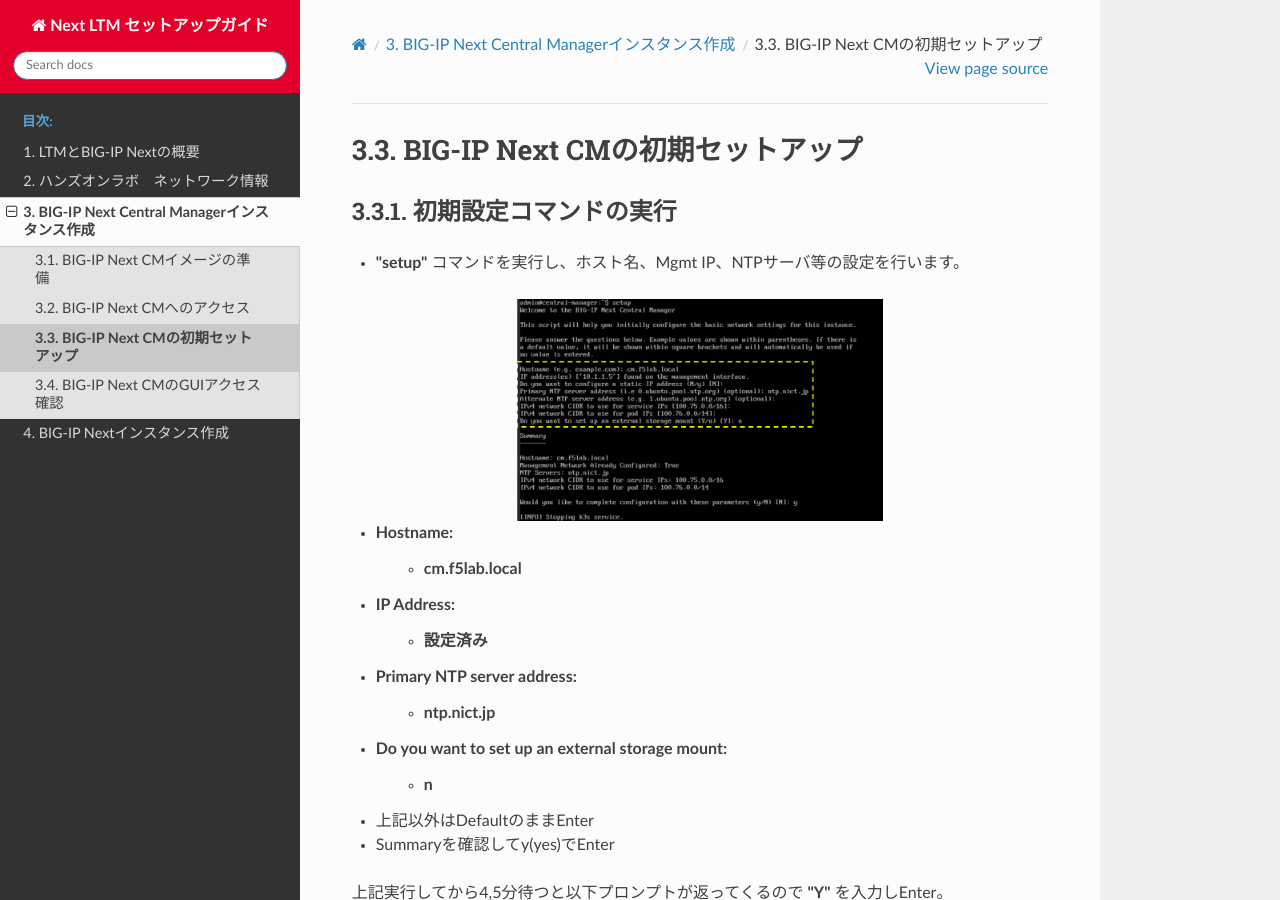
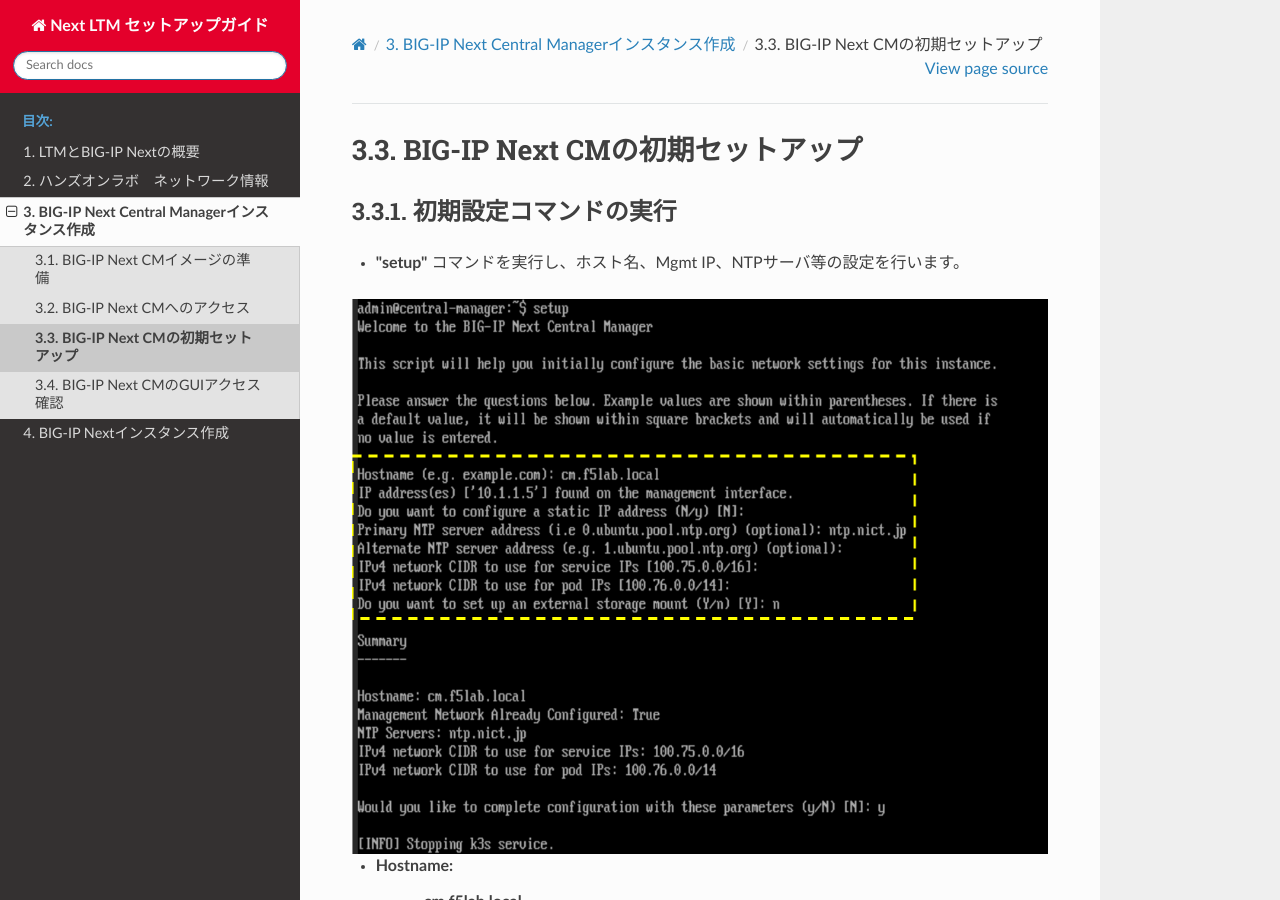
Before and after one commit to BeF5/f5j-easy-setup-next-ltm, a Sphinx documentation site: the page built from docs/content03/module03/module03.rst, in a window 1280 px wide and 900 px high. Built offline with Sphinx 7.4.7 and the Read the Docs theme 2.0.0, drawn with Linux system fonts in a browser that asks for light colours.

Commit message:
Update module03.rst

```diff
--- a/docs/content03/module03/module03.rst
+++ b/docs/content03/module03/module03.rst
@@ -7,7 +7,7 @@ BIG-IP Next CMの初期セットアップ
 - **"setup"** コマンドを実行し、ホスト名、Mgmt IP、NTPサーバ等の設定を行います。
 
 .. figure:: images/c3-m3-1.png
-   :scale: 20%
+   :scale: 50%
    :align: center
 
 - Hostname:
@@ -27,11 +27,11 @@ BIG-IP Next CMの初期セットアップ
 を入力しEnter。
 
 .. figure:: images/c3-m3-2.png
-   :scale: 20%
+   :scale: 50%
    :align: center
 
 さらに7,8分待つと以下メッセージが表示され完了。
 
 .. figure:: images/c3-m3-3.png
-   :scale: 20%
+   :scale: 50%
    :align: center
```
